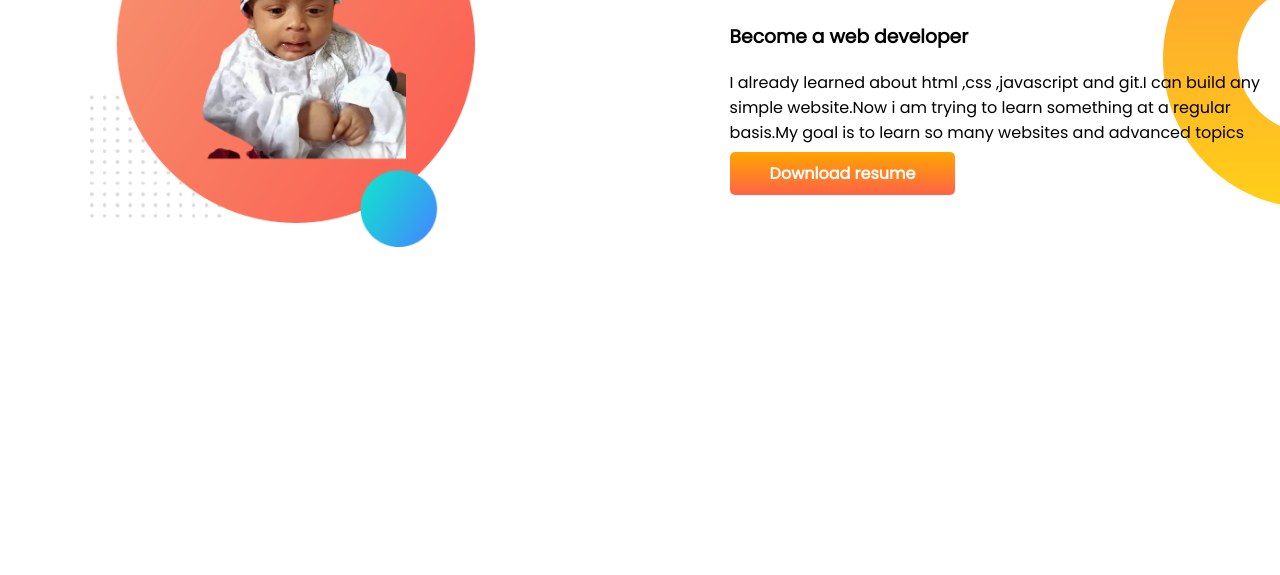
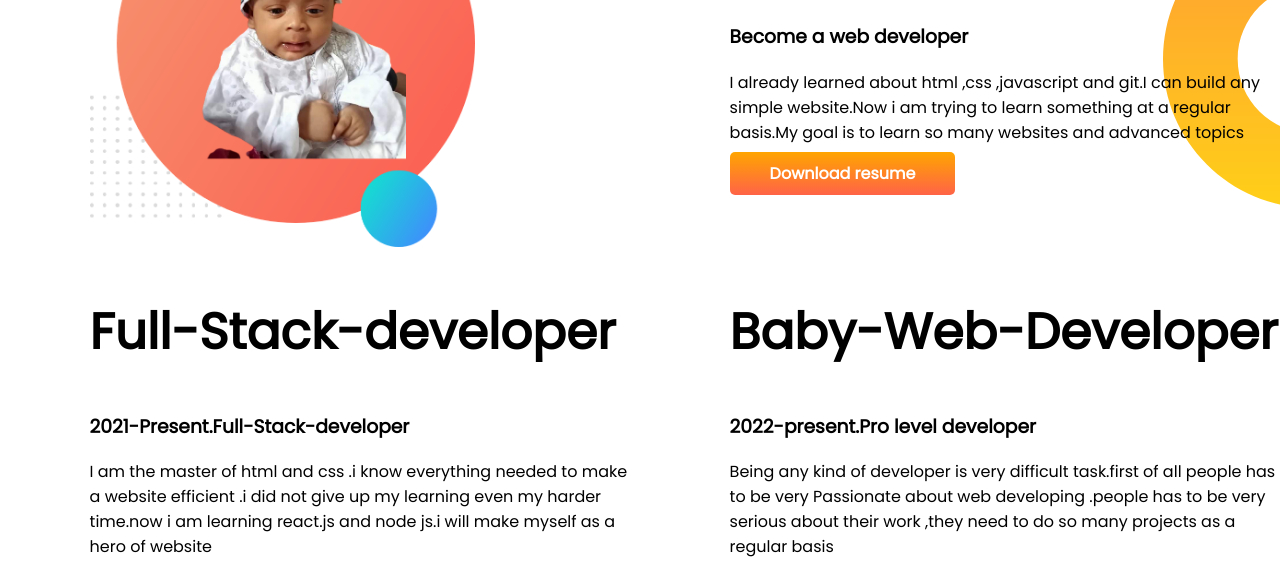
Before and after one commit to jakiaakhter/developer-portfolio, a plain HTML site: page index.html in a window 1280 px wide. Shown: the part 719-1294 px from the top of the page. Before the commit the page ends 973 px from the top, so only its background shows below. Drawn offline with Linux system fonts and the light colour scheme.

Commit message:
new change added

```diff
--- a/index.html
+++ b/index.html
@@ -11,7 +11,7 @@
     <link rel="stylesheet" href="style.css">
 </head>
 <body>
-    <section class="top-banner">
+    <section class="top-banner flexible-container">
 <div class="half-width">
     <h1>Welcome To</h1>
     <h1><span class="orange-color">Jakia Akhter</span> World!</h1>
@@ -24,7 +24,7 @@
      <img src="zawad.png.png" alt="">
      </div>
     </section>
-<section class="dream-big">
+<section class="dream-big flexible-container">
     <div class="half-width">
         <img src="images/my-bg (1).png" alt="">
     </div >
@@ -36,5 +36,22 @@
     </div>
 
 </section>
+<section class="experiences-area">
+    <div class="flexible-container">
+
+    <div class="half-width">
+        <h1>Full-Stack-developer</h1>
+        <h3>2021-Present.Full-Stack-developer</h3>
+        <p>
+            I am the master of html and css .i know everything needed to make a website efficient .i did not give up my learning even my harder time.now i am learning react.js and node js.i will make myself as a hero of website
+        </p>
+    </div>
+    <div class="half-width">
+        <h1>Baby-Web-Developer</h1>
+        <h3>2022-present.Pro level developer</h3>
+        <p> Being any kind of developer is very difficult task.first of all people has to be very Passionate about web developing .people has to be very serious about their work ,they need to do so many projects as a regular basis</p>
+    </div>
+</div>
+</section>
 </body>
 </html>
--- a/style.css
+++ b/style.css
@@ -8,7 +8,7 @@ h1{
 .orange-color{
     color: orange;
 }
-section{
+.flexible-container{
     display: flex;
 }
 .half-width{
```
